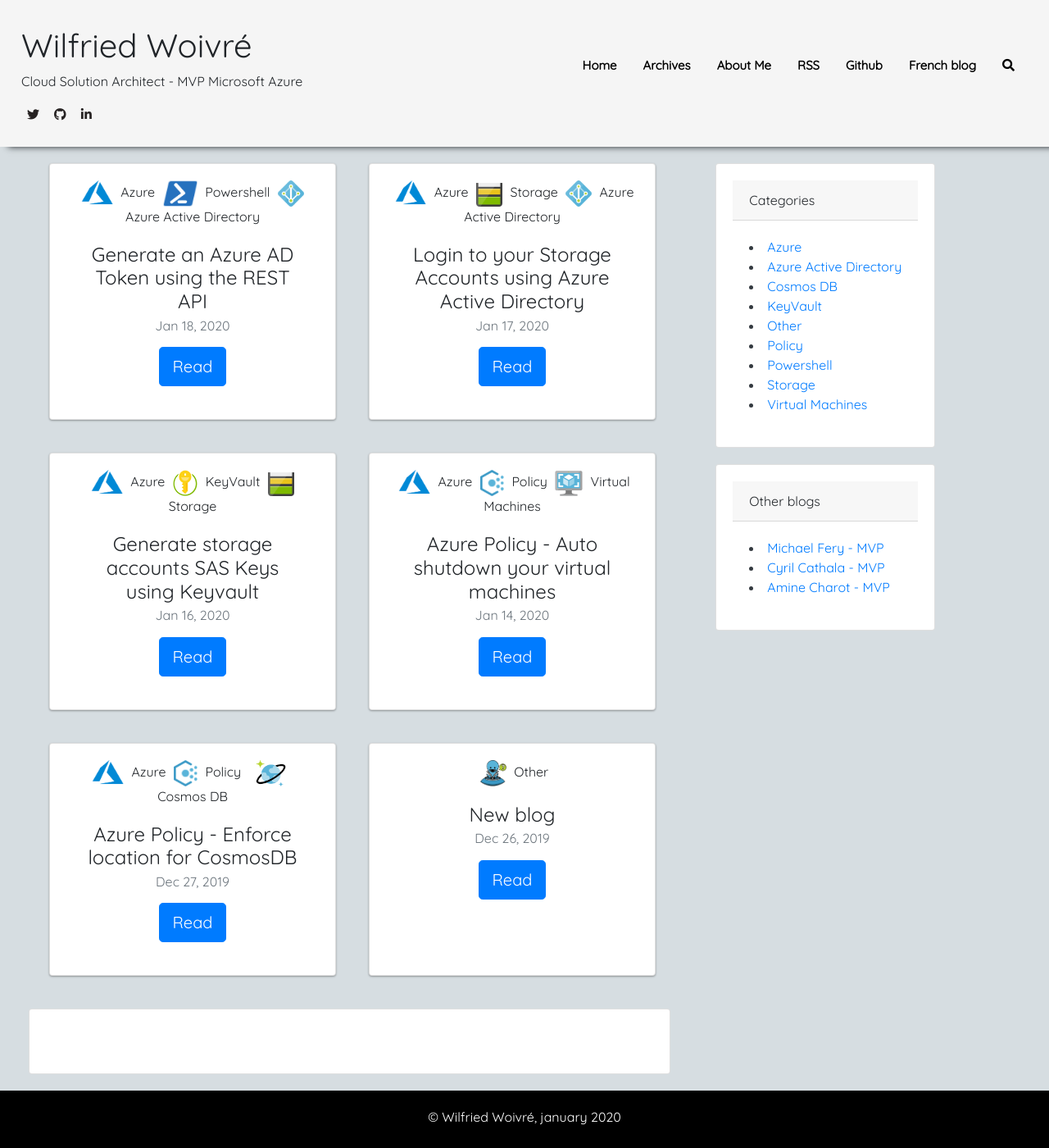
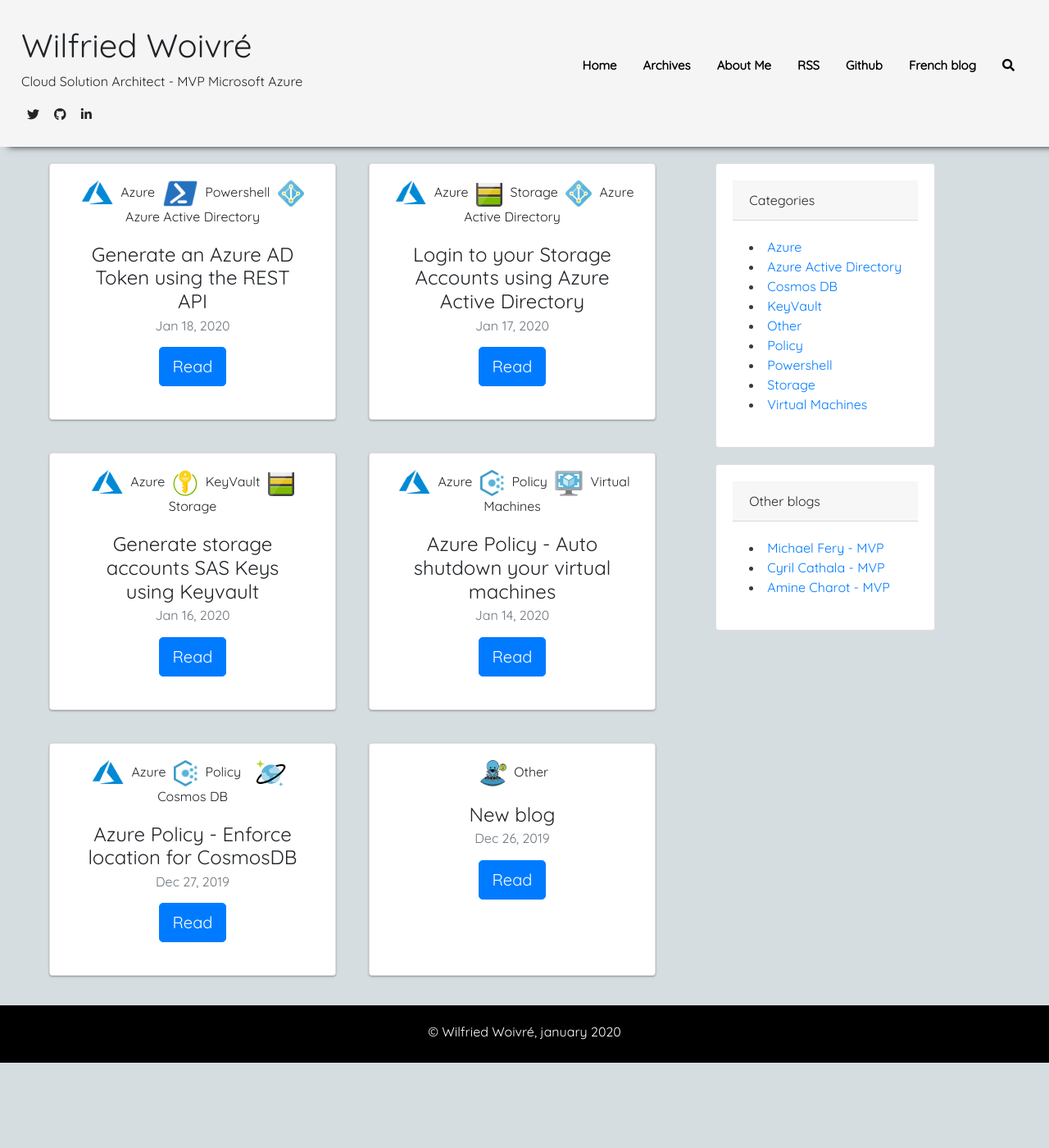
Before and after one commit to wilfriedwoivre/wilfriedwoivre.en.github.io, a Jekyll site: the page built from index.html, in a window 1280 px wide. Shown: the whole page at 82% size. Built offline with Jekyll 4.4.1, drawn with Linux system fonts in a browser that asks for light colours; nearby versions of some CDN libraries; the list of posts is cut into pages by our own code; after the commit the page ends 1296 px from its top, so only the background shows below that.

Commit message:
Display pagination condition

```diff
--- a/index.html
+++ b/index.html
@@ -29,9 +29,10 @@
                 {% endfor %}
             </div>
         </ul>
+        <!-- Pagination links -->
+        {% if paginator.total_pages > 1 %}
         <div class="card pagination-card center">
-            <!-- Pagination links -->
-            {% if paginator.total_pages > 1 %}
+
 
             {% assign start = paginator.page | minus: 2 %}
             {% assign end = paginator.page | plus: 2 %}
@@ -98,8 +99,9 @@
                     {% endif %}
                 </div>
             </div>
-            {% endif %}
         </div>
+        {% endif %}
+
     </div>
     {%- include sidebar.html -%}
 
```
